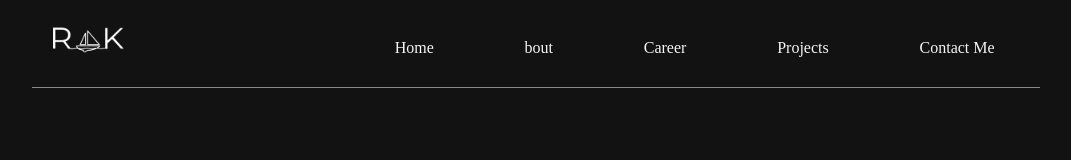
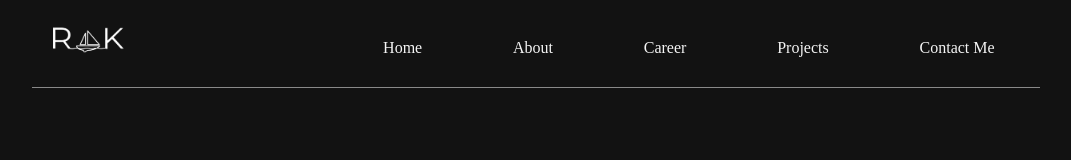
Before and after one commit to ToggleBoy/testweb, a Next.js app: page /about in a window 1280 px wide. Shown: the top 160 px of the page, without its empty margins (104-1175 px from the left). Built offline with nearby package versions, Linux system fonts and the light colour scheme.

Commit message:
about contents added

```diff
--- a/src/components/ui/Navbar.tsx
+++ b/src/components/ui/Navbar.tsx
@@ -33,7 +33,7 @@ const Home = () => {
           Home
         </Link>
         <Link href="/about">
-          bout
+          About
         </Link>
         <Link href="/career">
           Career
```
